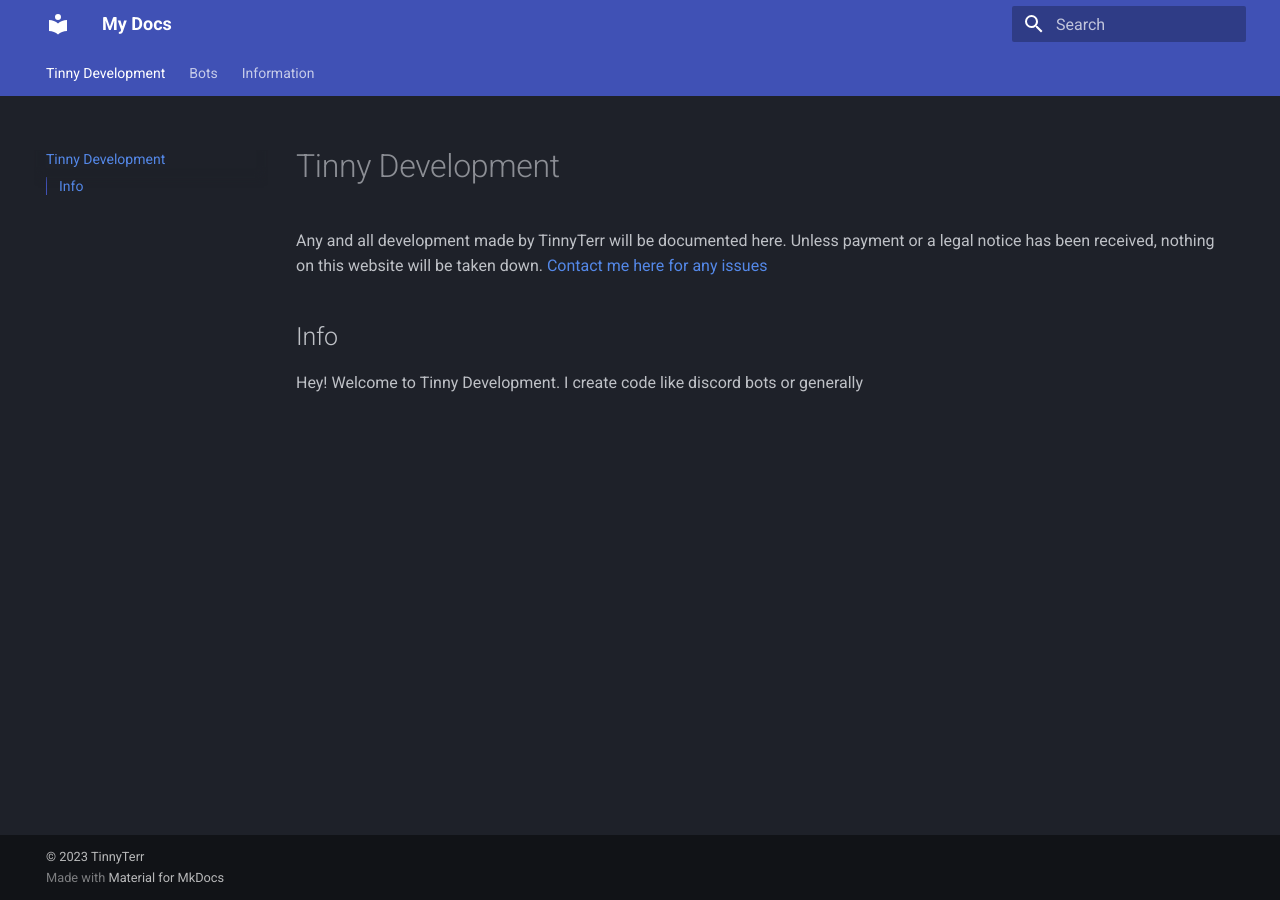
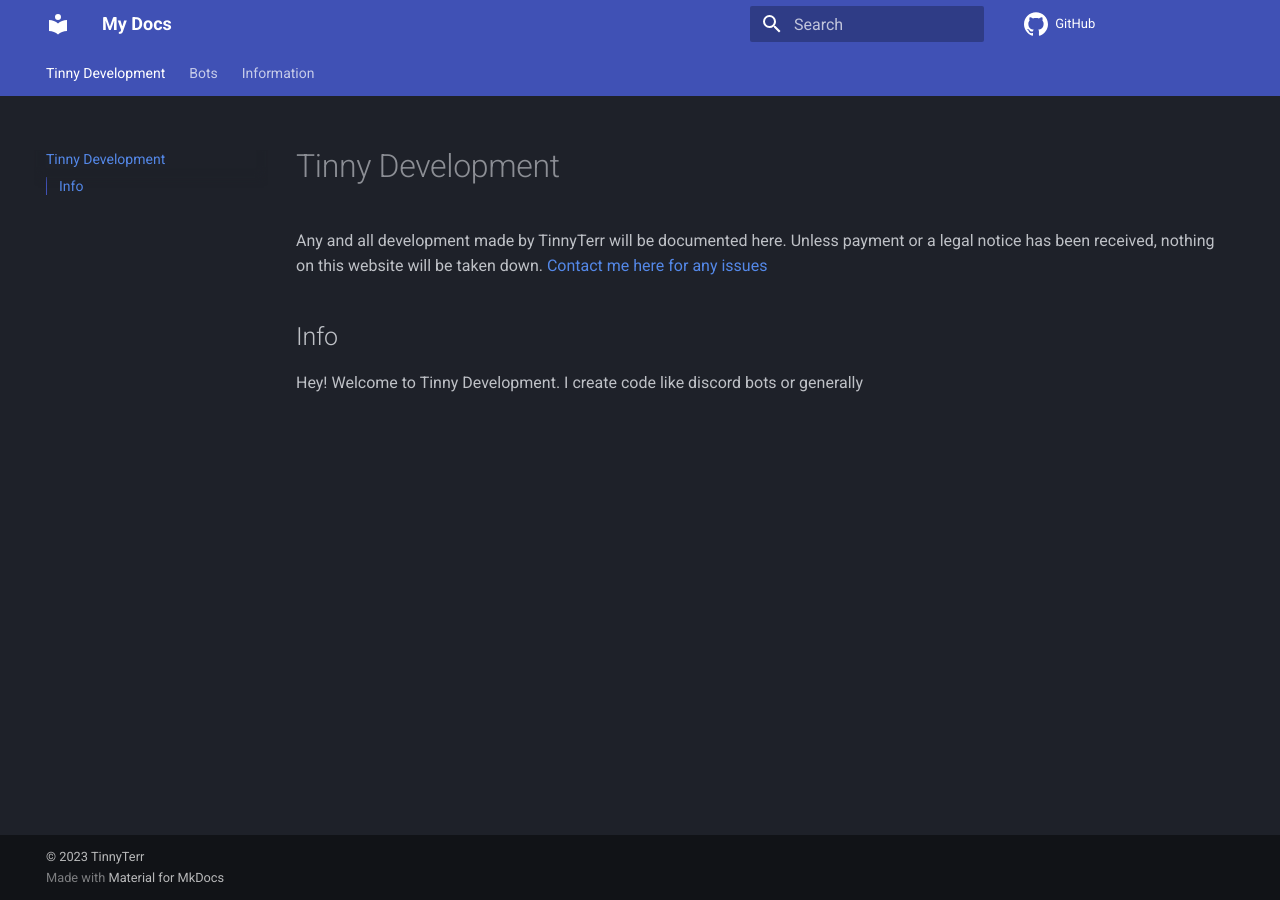
Before and after one commit to TinnyTerr/tinnyterr.github, an MkDocs documentation site: the page built from docs/index.md, in a window 1280 px wide. Built offline with MkDocs 1.6.1 and Material for MkDocs 9.7.7, drawn with Linux system fonts in a browser that asks for light colours; comment, search, counter and statistics services are not loaded.

Commit message:
Update mkdocs.yml

```diff
--- a/mkdocs.yml
+++ b/mkdocs.yml
@@ -1,5 +1,13 @@
 site_name: My Docs
 theme:
+  features:
+    - content.action.edit
+    - content.action.view
+  icon:
+    repo: simple/github
+    edit: material/pencil
+    view: material/eye
+
   palette:
     scheme: slate
   name: material
@@ -14,6 +22,8 @@
     - content.code.annotation
     - content.code.copy
   language: en
+
+repo_url: https://github.com/squidfunk/mkdocs-material
 
 plugins:
   - search
```
